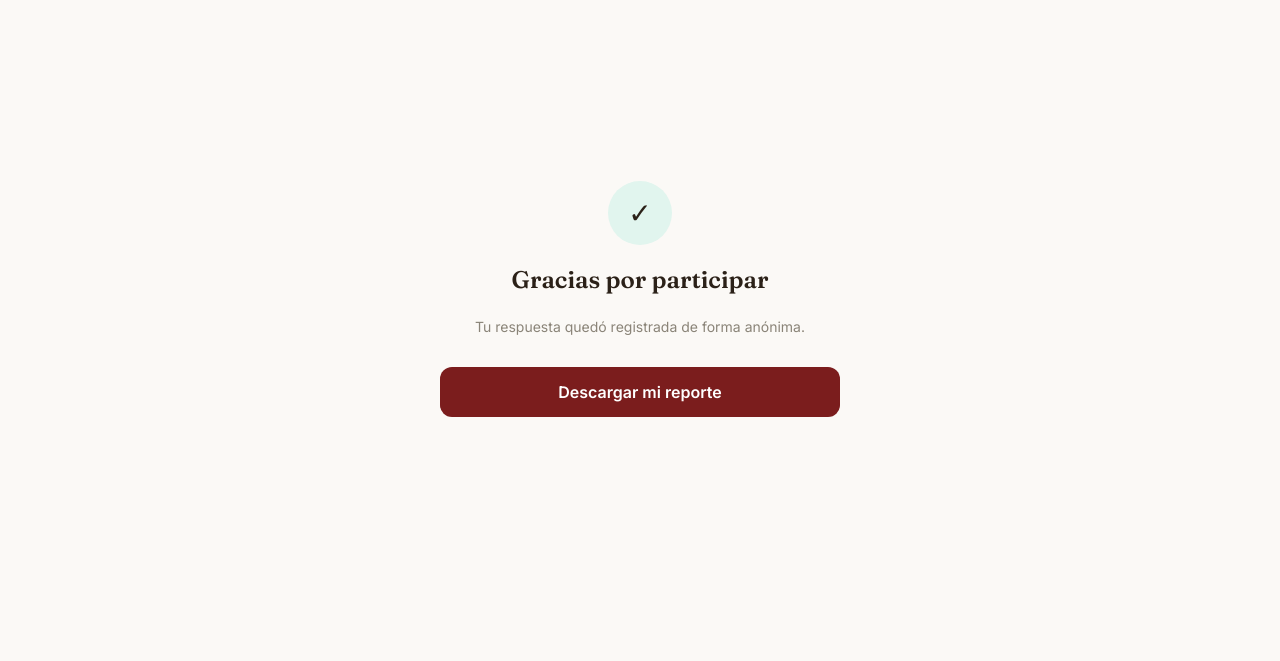
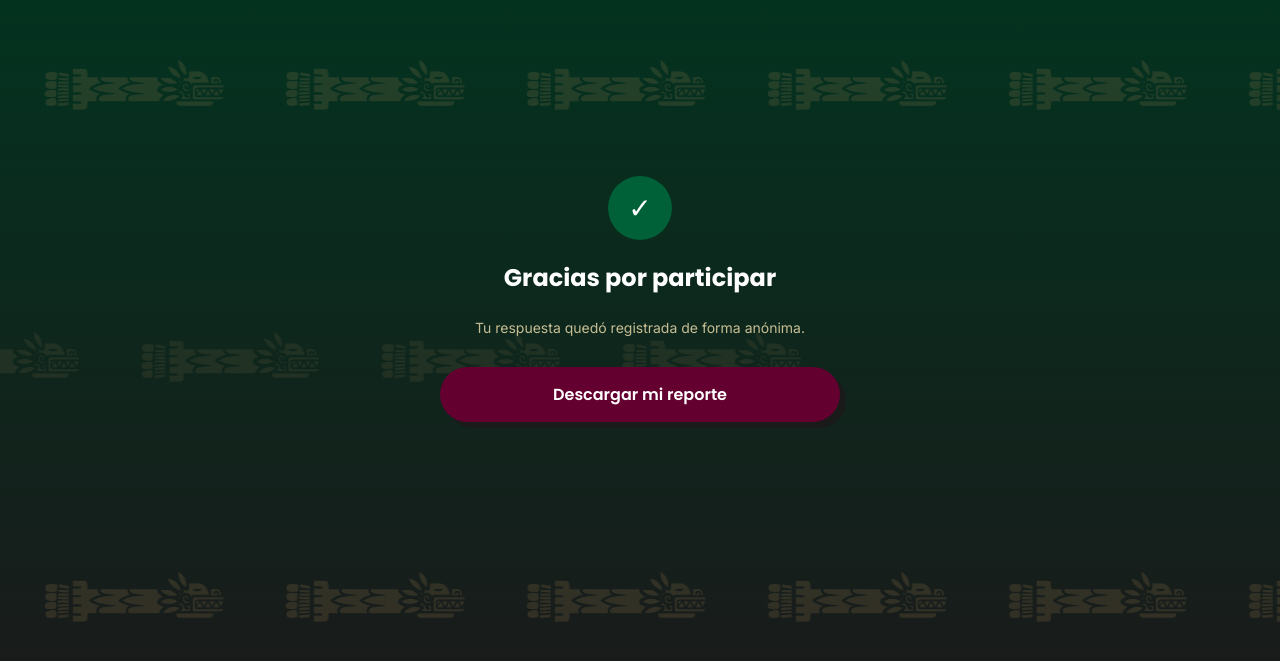
Before and after one commit to SITT-TIJUANA/cuestionarios-sitt, a React (Vite) app in the folder frontend/: page /cuestionarios-sitt/gracias in a window 1280 px wide. Shown: the part 101-762 px from the top of the page. Built offline with nearby package versions, Linux system fonts and the light colour scheme; no server answers; the HTML template or start-up script is replaced by a standard one.

Commit message:
Add files via upload

```diff
--- /dev/null
+++ b/frontend/src/components/EscudoTilt.jsx
@@ -0,0 +1,33 @@
+import { useRef } from 'react';
+
+export default function EscudoTilt() {
+  const ref = useRef(null);
+
+  function mover(x, y) {
+    const el = ref.current;
+    if (!el) return;
+    const rect = el.getBoundingClientRect();
+    const cx = rect.left + rect.width / 2;
+    const cy = rect.top + rect.height / 2;
+    const rotY = ((x - cx) / rect.width) * 22;
+    const rotX = -((y - cy) / rect.height) * 22;
+    el.style.transform = `perspective(500px) rotateX(${rotX}deg) rotateY(${rotY}deg)`;
+  }
+
+  function reset() {
+    if (ref.current) ref.current.style.transform = 'perspective(500px) rotateX(0deg) rotateY(0deg)';
+  }
+
+  return (
+    <img
+      ref={ref}
+      src="/cuestionarios-sitt/images/escudo-tijuana.png"
+      alt="Escudo XXV Ayuntamiento de Tijuana"
+      className="escudo-tilt"
+      onMouseMove={(e) => mover(e.clientX, e.clientY)}
+      onMouseLeave={reset}
+      onTouchMove={(e) => mover(e.touches[0].clientX, e.touches[0].clientY)}
+      onTouchEnd={reset}
+    />
+  );
+}
--- /dev/null
+++ b/frontend/src/components/FondoXiuhcoatl.jsx
@@ -0,0 +1,21 @@
+export default function FondoXiuhcoatl() {
+  return (
+    <div className="fondo-xiuhcoatl" aria-hidden="true">
+      <div className="franja-serpiente" style={{ top: '18%' }}>
+        {Array.from({ length: 8 }).map((_, i) => (
+          <img key={i} src="/cuestionarios-sitt/images/xiuhcoatl.png" alt="" />
+        ))}
+      </div>
+      <div className="franja-serpiente reversa" style={{ top: '52%' }}>
+        {Array.from({ length: 8 }).map((_, i) => (
+          <img key={i} src="/cuestionarios-sitt/images/xiuhcoatl.png" alt="" />
+        ))}
+      </div>
+      <div className="franja-serpiente" style={{ top: '82%' }}>
+        {Array.from({ length: 8 }).map((_, i) => (
+          <img key={i} src="/cuestionarios-sitt/images/xiuhcoatl.png" alt="" />
+        ))}
+      </div>
+    </div>
+  );
+}
--- /dev/null
+++ b/frontend/src/components/Marca.jsx
@@ -0,0 +1,17 @@
+export default function Marca({ variante = 0, activa }) {
+  const formas = [
+    <circle key="c" className="marca-circulo" cx="13" cy="13" r="11" strokeWidth="2.5" />,
+    <rect key="r" className="marca-circulo" x="2" y="2" width="22" height="22" rx="7" strokeWidth="2.5" />,
+    <polygon key="p" className="marca-circulo" strokeWidth="2.5"
+      points="13,1 16,9.5 25,9.5 17.8,15 20.5,24 13,18.5 5.5,24 8.2,15 1,9.5 10,9.5" />
+  ];
+
+  return (
+    <span className={`marca${activa ? ' activa' : ''}`}>
+      <svg viewBox="0 0 26 26">
+        {formas[variante % formas.length]}
+        <path className="marca-check" d="M7 13.5l4 4 8-9" strokeWidth="3" />
+      </svg>
+    </span>
+  );
+}
--- a/frontend/src/index.css
+++ b/frontend/src/index.css
@@ -1,13 +1,18 @@
+@import url('https://fonts.googleapis.com/css2?family=Poppins:wght@400;500;600;700&family=Inter:wght@400;500;600&display=swap');
+
 :root {
-  --guinda: #7B1D1D;
-  --guinda-dark: #5A1515;
-  --gold: #C9A84C;
-  --ink: #2B2118;
+  --guinda: #64002F;
+  --guinda-alt: #99063F;
+  --verde-oscuro: #003620;
+  --verde: #006037;
+  --dorado: #C0A252;
+  --negro: #1A1A1A;
+  --crema: #E8D9A8;
+
   --cream: #FBF9F6;
   --card: #FFFFFF;
   --border: #E5E0D6;
   --text-muted: #8A8478;
-  --teal: #1F6F64;
   --success: #0F6E56;
   --danger: #993C1D;
 }
@@ -18,11 +23,11 @@ body {
   margin: 0;
   font-family: 'Inter', sans-serif;
   background: var(--cream);
-  color: var(--ink);
+  color: var(--negro);
 }
 
 h1, h2, .voz {
-  font-family: 'Fraunces', serif;
+  font-family: 'Poppins', sans-serif;
 }
 
 button {
@@ -39,17 +44,28 @@ button {
   padding: 24px 20px;
 }
 
-.boton-primario {
+/* Botón institucional (estilo "sello" con sombra dura) */
+.boton-sitt {
+  position: relative;
   width: 100%;
   padding: 15px;
   background: var(--guinda);
   color: white;
   border: none;
-  border-radius: 12px;
+  border-radius: 30px;
+  font-family: 'Poppins', sans-serif;
+  font-weight: 600;
   font-size: 16px;
-  font-weight: 600;
+  cursor: pointer;
+  box-shadow: 6px 6px 0px var(--negro);
+  transition: all 0.2s ease;
+  overflow: hidden;
 }
-.boton-primario:disabled { opacity: 0.4; }
+.boton-sitt:active {
+  transform: translate(3px, 3px);
+  box-shadow: 3px 3px 0px var(--negro);
+}
+.boton-sitt:disabled { opacity: 0.4; }
 
 .boton-secundario {
   width: 100%;
@@ -57,7 +73,7 @@ button {
   background: transparent;
   color: var(--guinda);
   border: 1.5px solid var(--guinda);
-  border-radius: 12px;
+  border-radius: 30px;
   font-size: 15px;
   font-weight: 600;
 }
@@ -77,6 +93,76 @@ button {
 }
 .barra-progreso-relleno {
   height: 100%;
-  background: var(--gold);
+  background: var(--dorado);
   transition: width 0.3s ease;
 }
+
+/* ===== Fondo animado con el motivo Xiuhcóatl ===== */
+.fondo-xiuhcoatl {
+  position: fixed;
+  inset: 0;
+  background: linear-gradient(180deg, var(--verde-oscuro), var(--negro));
+  overflow: hidden;
+  z-index: -1;
+}
+.franja-serpiente {
+  position: absolute;
+  left: 0;
+  width: 300%;
+  height: 90px;
+  display: flex;
+  align-items: center;
+  opacity: 0.16;
+  animation: deslizar 34s linear infinite;
+}
+.franja-serpiente img {
+  height: 70px;
+  margin-right: 40px;
+}
+.franja-serpiente.reversa {
+  animation-direction: reverse;
+  opacity: 0.10;
+}
+@keyframes deslizar {
+  from { transform: translateX(0); }
+  to { transform: translateX(-33.333%); }
+}
+
+/* ===== Escudo con profundidad (tilt) ===== */
+.escudo-tilt {
+  width: 92px;
+  transition: transform 0.15s ease-out;
+  transform-style: preserve-3d;
+  filter: drop-shadow(0 10px 18px rgba(0,0,0,0.35));
+}
+
+/* ===== Checkmarks de selección (3 variantes, aleatorias) ===== */
+.marca {
+  --tam: 26px;
+  position: relative;
+  width: var(--tam);
+  height: var(--tam);
+  min-width: var(--tam);
+  flex-shrink: 0;
+}
+.marca svg {
+  width: 100%;
+  height: 100%;
+  fill: none;
+  stroke-width: 3;
+  stroke-linecap: round;
+  stroke-linejoin: round;
+}
+.marca-circulo {
+  fill: white;
+  stroke: var(--guinda);
+  transition: fill 0.3s, stroke 0.3s;
+}
+.marca-check {
+  stroke: white;
+  stroke-dasharray: 20;
+  stroke-dashoffset: 20;
+  transition: stroke-dashoffset 0.35s cubic-bezier(0.16,1,0.3,1);
+}
+.marca.activa .marca-circulo { fill: var(--verde); stroke: var(--verde); }
+.marca.activa .marca-check { stroke-dashoffset: 0; }
--- a/frontend/src/pages/Cuestionario.jsx
+++ b/frontend/src/pages/Cuestionario.jsx
@@ -1,6 +1,7 @@
-import { useEffect, useState } from 'react';
+import { useEffect, useState, useMemo } from 'react';
 import { useNavigate } from 'react-router-dom';
 import { api } from '../lib/api';
+import Marca from '../components/Marca';
 
 export default function Cuestionario() {
   const [cuestionario] = useState(() => JSON.parse(sessionStorage.getItem('cuestionario') || 'null'));
@@ -9,6 +10,11 @@ export default function Cuestionario() {
   const [enviando, setEnviando] = useState(false);
   const navigate = useNavigate();
   const token = sessionStorage.getItem('sesion_token');
+
+  const variantes = useMemo(
+    () => (cuestionario ? cuestionario.preguntas.map(() => Math.floor(Math.random() * 3)) : []),
+    [cuestionario]
+  );
 
   useEffect(() => {
     if (!cuestionario || !token) navigate('/');
@@ -66,12 +72,12 @@ export default function Cuestionario() {
               onClick={() => elegir(op.id)}
               className="tarjeta"
               style={{
-                textAlign: 'left', display: 'flex', gap: 12,
+                textAlign: 'left', display: 'flex', gap: 12, alignItems: 'center',
                 borderColor: valorActual === op.id ? 'var(--guinda)' : 'var(--border)',
                 background: valorActual === op.id ? '#FAF1EC' : 'white'
               }}
             >
-              <span style={{ fontWeight: 600, color: 'var(--guinda)' }}>{op.letra}</span>
+              <Marca variante={variantes[indice]} activa={valorActual === op.id} />
               <span>{op.texto}</span>
             </button>
           ))}
@@ -92,7 +98,7 @@ export default function Cuestionario() {
 
       <div style={{ flex: 1 }} />
       <button
-        className="boton-primario"
+        className="boton-sitt"
         style={{ marginTop: 20 }}
         disabled={cuestionario.tipo === 'opcion_multiple' && !valorActual || enviando}
         onClick={siguiente}
--- a/frontend/src/pages/Gracias.jsx
+++ b/frontend/src/pages/Gracias.jsx
@@ -1,4 +1,5 @@
 import { api } from '../lib/api';
+import FondoXiuhcoatl from '../components/FondoXiuhcoatl';
 
 export default function Gracias() {
   const token = sessionStorage.getItem('sesion_token');
@@ -8,16 +9,19 @@ export default function Gracias() {
   }
 
   return (
+    <>
+      <FondoXiuhcoatl />
       <div className="contenedor" style={{ justifyContent: 'center', alignItems: 'center', textAlign: 'center' }}>
         <div style={{
-        width: 64, height: 64, borderRadius: '50%', background: '#E1F5EE',
-        display: 'flex', alignItems: 'center', justifyContent: 'center', marginBottom: 20, fontSize: 28
+          width: 64, height: 64, borderRadius: '50%', background: 'var(--verde)',
+          display: 'flex', alignItems: 'center', justifyContent: 'center', marginBottom: 20, fontSize: 28, color: 'white'
         }}>✓</div>
-      <h1 className="voz" style={{ fontSize: 24, margin: '0 0 8px' }}>Gracias por participar</h1>
-      <p style={{ fontSize: 14, color: 'var(--text-muted)', marginBottom: 28, lineHeight: 1.6 }}>
+        <h1 className="voz" style={{ fontSize: 24, margin: '0 0 8px', color: 'white' }}>Gracias por participar</h1>
+        <p style={{ fontSize: 14, color: 'var(--crema)', marginBottom: 28, lineHeight: 1.6, opacity: 0.85 }}>
           Tu respuesta quedó registrada de forma anónima.
         </p>
-      <button className="boton-primario" onClick={descargar}>Descargar mi reporte</button>
+        <button className="boton-sitt" onClick={descargar}>Descargar mi reporte</button>
       </div>
+    </>
   );
 }
```
Also changed, not shown: frontend/src/pages/Bienvenida.jsx (+38 -20 lines), frontend/public/images/escudo-tijuana.png (added), frontend/public/images/xiuhcoatl.png (added). Lines whose indentation alone changed are shown as unchanged.
